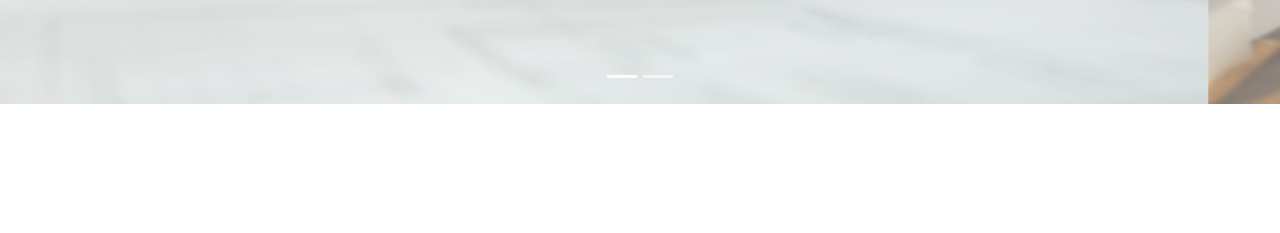
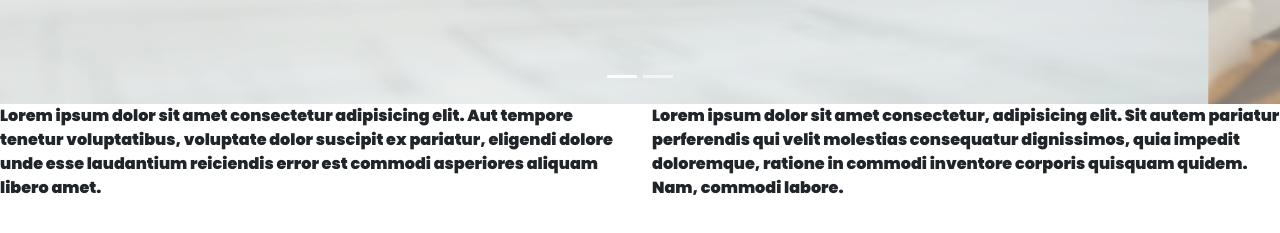
Before and after one commit to pablopereira5/nypcreaciones, a plain HTML site: page index.html in a window 1280 px wide. Shown: the part 531-764 px from the top of the page. Drawn offline with nearby package versions, Linux system fonts and the light colour scheme.

Commit message:
arranco con columnas de mision y vision

```diff
--- a/index.html
+++ b/index.html
@@ -32,7 +32,10 @@
           </div>
         </div>
       </div>
-
+      <div class="row">
+        <div class="col-6">Lorem ipsum dolor sit amet consectetur adipisicing elit. Aut tempore tenetur voluptatibus, voluptate dolor suscipit ex pariatur, eligendi dolore unde esse laudantium reiciendis error est commodi asperiores aliquam libero amet.</div>
+        <div class="col-6">Lorem ipsum dolor sit amet consectetur, adipisicing elit. Sit autem pariatur perferendis qui velit molestias consequatur dignissimos, quia impedit doloremque, ratione in commodi inventore corporis quisquam quidem. Nam, commodi labore.</div>
+      </div>
 
 
 
```
